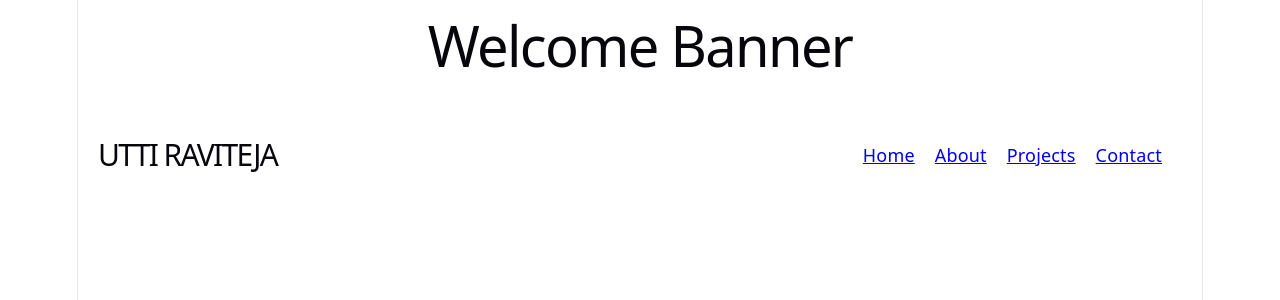
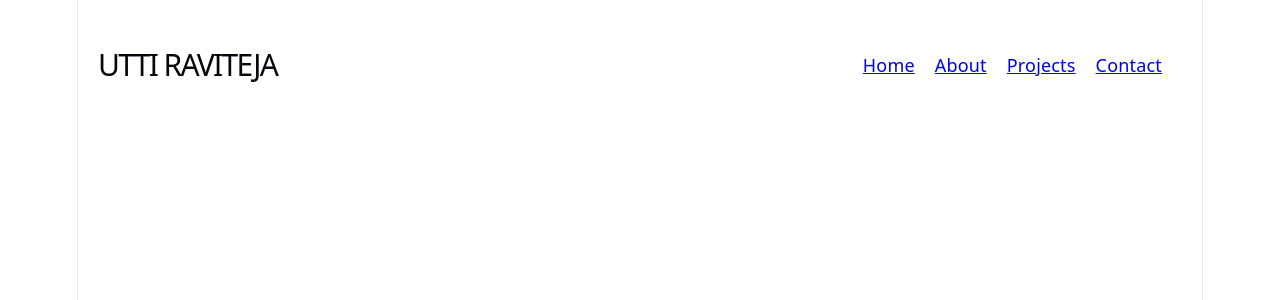
Before and after one commit to ravitejautti7/portfolio, a React app: page / in a window 1280 px wide. Shown: the top 300 px of the page. Built offline with nearby package versions, Linux system fonts and the light colour scheme; the HTML template or start-up script is replaced by a standard one.

Commit message:
Remove Banner

```diff
--- a/src/App.jsx
+++ b/src/App.jsx
@@ -11,7 +11,7 @@ function App(){
 
     return(
         <div>
-            <h1>Welcome Banner</h1>
+
             <Navbar />
             <Routes>
                 <Route path="/" element={<Home/>} />
```
